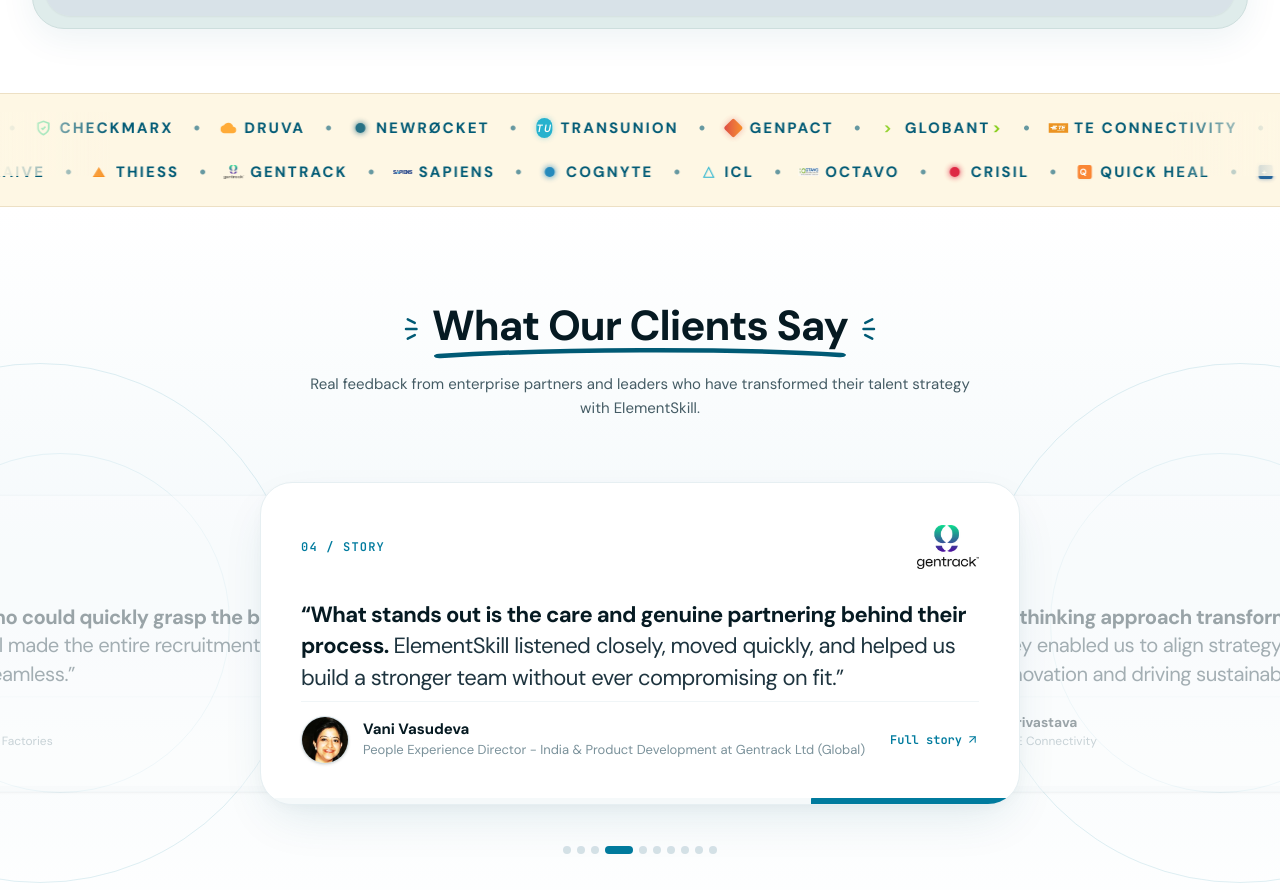
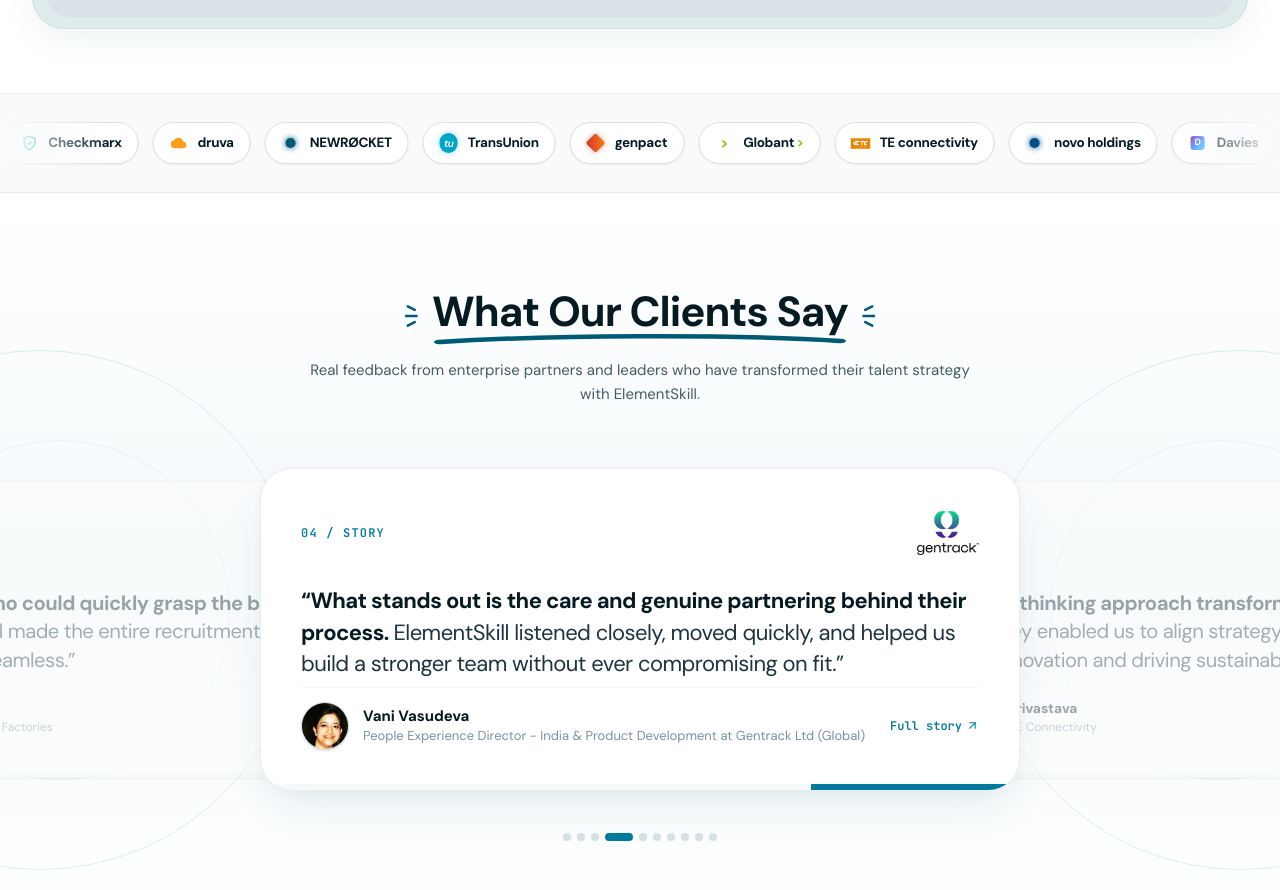
Before and after one commit to tushar-candorworks/ElementSkill-Redesign, a React (Vite) app: page / in a window 1280 px wide. Shown: the part 1555-2445 px from the top of the page. Built offline with nearby package versions, Linux system fonts and the light colour scheme.

Commit message:
style: update CustomerCarousel to single-line theme-matched logo+name chips

```diff
--- a/src/components/CustomerCarousel.jsx
+++ b/src/components/CustomerCarousel.jsx
@@ -320,28 +320,30 @@ const ROW_2_COMPANIES = [
   },
 ];
 
-const DOUBLED_ROW_1 = [...ROW_1_COMPANIES, ...ROW_1_COMPANIES];
-const DOUBLED_ROW_2 = [...ROW_2_COMPANIES, ...ROW_2_COMPANIES];
+const ALL_COMPANIES = [...ROW_1_COMPANIES, ...ROW_2_COMPANIES];
+const DOUBLED_COMPANIES = [...ALL_COMPANIES, ...ALL_COMPANIES];
 
 export function CustomerCarousel() {
   return (
-    <section className="bg-[#FEF7E4] py-3.5 sm:py-4.5 border-y border-[#EDE0C4] overflow-hidden select-none relative">
-      <div className="carousel-container relative overflow-hidden space-y-2.5 sm:space-y-3">
-        <div className="pointer-events-none absolute left-0 top-0 bottom-0 w-16 sm:w-28 bg-gradient-to-r from-[#FEF7E4] to-transparent z-10" />
-        <div className="pointer-events-none absolute right-0 top-0 bottom-0 w-16 sm:w-28 bg-gradient-to-l from-[#FEF7E4] to-transparent z-10" />
+    <section className="bg-[#f8fafc] py-5 sm:py-6 border-y border-[#e5eff3] overflow-hidden select-none relative">
+      <div className="carousel-container relative overflow-hidden">
+        <div className="pointer-events-none absolute left-0 top-0 bottom-0 w-16 sm:w-28 bg-gradient-to-r from-[#f8fafc] to-transparent z-10" />
+        <div className="pointer-events-none absolute right-0 top-0 bottom-0 w-16 sm:w-28 bg-gradient-to-l from-[#f8fafc] to-transparent z-10" />
 
-        <div className="flex overflow-hidden py-0.5">
-          <div className="carousel-track-left shrink-0 items-center">
-            {DOUBLED_ROW_1.map((company, idx) => (
-              <span
-                key={`r1-${company.name}-${idx}`}
-                className="inline-flex items-center"
+        <div className="flex overflow-hidden py-1">
+          <div
+            className="carousel-track-left shrink-0 items-center gap-3 sm:gap-3.5 flex"
+            style={{ animationDuration: "65s" }}
           >
-                <span className="inline-flex items-center gap-2 text-[13px] sm:text-[14px] md:text-[15px] font-extrabold text-[#005a75] uppercase tracking-[0.14em] hover:text-[#FF5A36] transition-colors cursor-pointer whitespace-nowrap">
-                  <span className="shrink-0 w-4 h-4 flex items-center justify-center opacity-85">
+            {DOUBLED_COMPANIES.map((company, idx) => (
+              <div
+                key={`chip-${company.name}-${idx}`}
+                className="inline-flex items-center gap-2.5 px-3.5 py-2 sm:px-4 sm:py-2.5 rounded-full bg-white border border-[#d5e2e7] hover:border-[#005a75] shadow-xs hover:shadow-[0_4px_16px_rgba(0,90,117,0.12)] transition-all duration-200 hover:-translate-y-0.5 cursor-pointer shrink-0 group select-none"
+              >
+                <div className="shrink-0 w-4.5 h-4.5 flex items-center justify-center">
                   {company.logo}
-                  </span>
-                  <span>
+                </div>
+                <span className="text-[13px] sm:text-[13.5px] font-bold text-[#061a22] group-hover:text-[#005a75] tracking-tight whitespace-nowrap transition-colors">
                   {company.name}
                   {company.symbolSuffix && (
                     <span className="text-[#84cc16] ml-0.5">
@@ -349,32 +351,7 @@ export function CustomerCarousel() {
                     </span>
                   )}
                 </span>
-                </span>
-                <span className="text-[#005a75] font-black text-base sm:text-lg px-3.5 sm:px-5 select-none opacity-60">
-                  •
-                </span>
-              </span>
-            ))}
               </div>
-        </div>
-
-        <div className="flex overflow-hidden py-0.5">
-          <div className="carousel-track-right shrink-0 items-center">
-            {DOUBLED_ROW_2.map((company, idx) => (
-              <span
-                key={`r2-${company.name}-${idx}`}
-                className="inline-flex items-center"
-              >
-                <span className="inline-flex items-center gap-2 text-[13px] sm:text-[14px] md:text-[15px] font-extrabold text-[#005a75] uppercase tracking-[0.14em] hover:text-[#FF5A36] transition-colors cursor-pointer whitespace-nowrap">
-                  <span className="shrink-0 w-4 h-4 flex items-center justify-center opacity-85">
-                    {company.logo}
-                  </span>
-                  <span>{company.name}</span>
-                </span>
-                <span className="text-[#005a75] font-black text-base sm:text-lg px-3.5 sm:px-5 select-none opacity-60">
-                  •
-                </span>
-              </span>
             ))}
           </div>
         </div>
```
Lines whose indentation alone changed are shown as unchanged.
